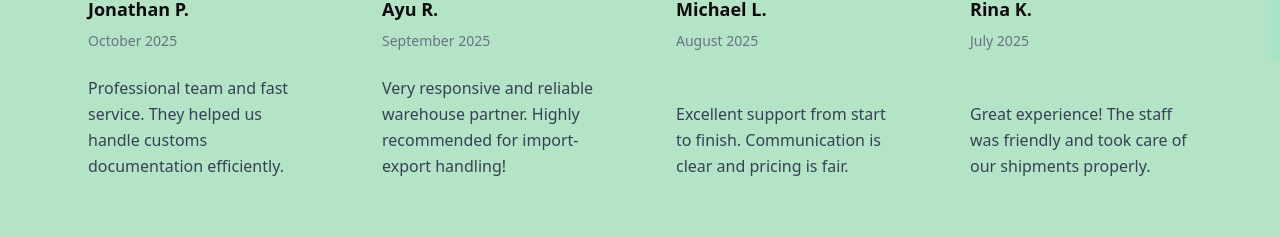
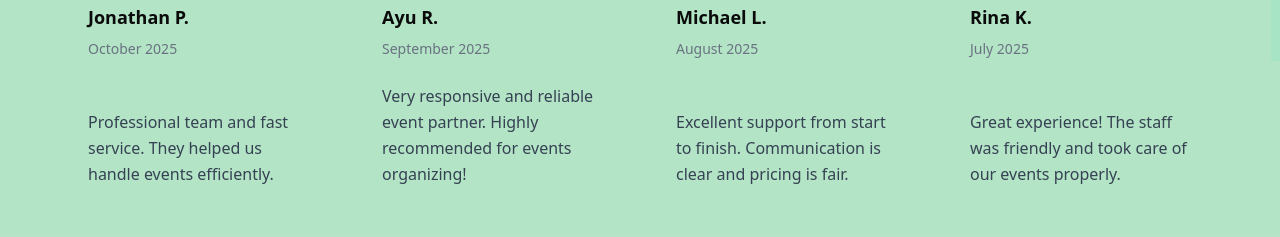
Before and after one commit to arisudana114/salt-and-light, a Next.js app: page / in a window 1280 px wide. Shown: the part 3242-3479 px from the top of the page. Built offline with nearby package versions, Linux system fonts and the light colour scheme.

Commit message:
first commit

```diff
--- a/components/GoogleReviews.tsx
+++ b/components/GoogleReviews.tsx
@@ -8,14 +8,14 @@ export default function GoogleReviews() {
       name: "Jonathan P.",
       date: "October 2025",
       review:
-        "Professional team and fast service. They helped us handle customs documentation efficiently.",
+        "Professional team and fast service. They helped us handle events efficiently.",
       video: "https://www.youtube.com/embed/dQw4w9WgXcQ",
     },
     {
       name: "Ayu R.",
       date: "September 2025",
       review:
-        "Very responsive and reliable warehouse partner. Highly recommended for import-export handling!",
+        "Very responsive and reliable event partner. Highly recommended for events organizing!",
       video: "https://www.youtube.com/embed/dQw4w9WgXcQ",
     },
     {
@@ -29,7 +29,7 @@ export default function GoogleReviews() {
       name: "Rina K.",
       date: "July 2025",
       review:
-        "Great experience! The staff was friendly and took care of our shipments properly.",
+        "Great experience! The staff was friendly and took care of our events properly.",
       video: "https://www.youtube.com/embed/dQw4w9WgXcQ",
     },
   ];
--- a/components/WhatWeDo.tsx
+++ b/components/WhatWeDo.tsx
@@ -42,7 +42,7 @@ export default function WhatWeDo() {
   ];
 
   return (
-    <section className="bg-white text-gray-900 md:py-24 mt-6 px-6 md:min-h-[640px] sm:mb-10">
+    <section className="bg-white text-gray-900 md:py-24 mt-6 px-6 md:min-h-[640px] mb-12">
       <div className="max-w-6xl mx-auto">
         <div className="mb-10">
           <h2 className="text-4xl md:text-5xl font-bold mb-4">What We Do</h2>
```
